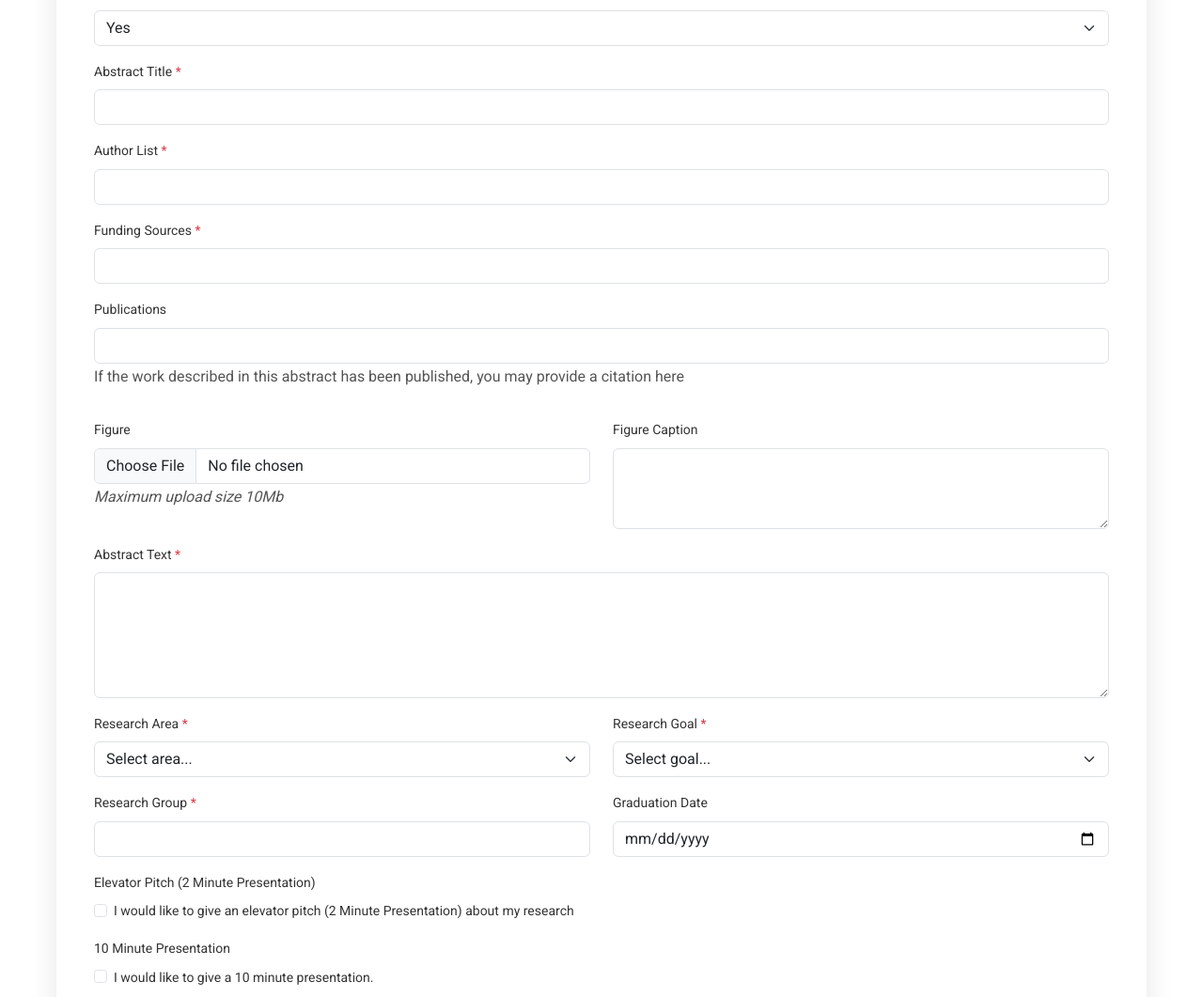
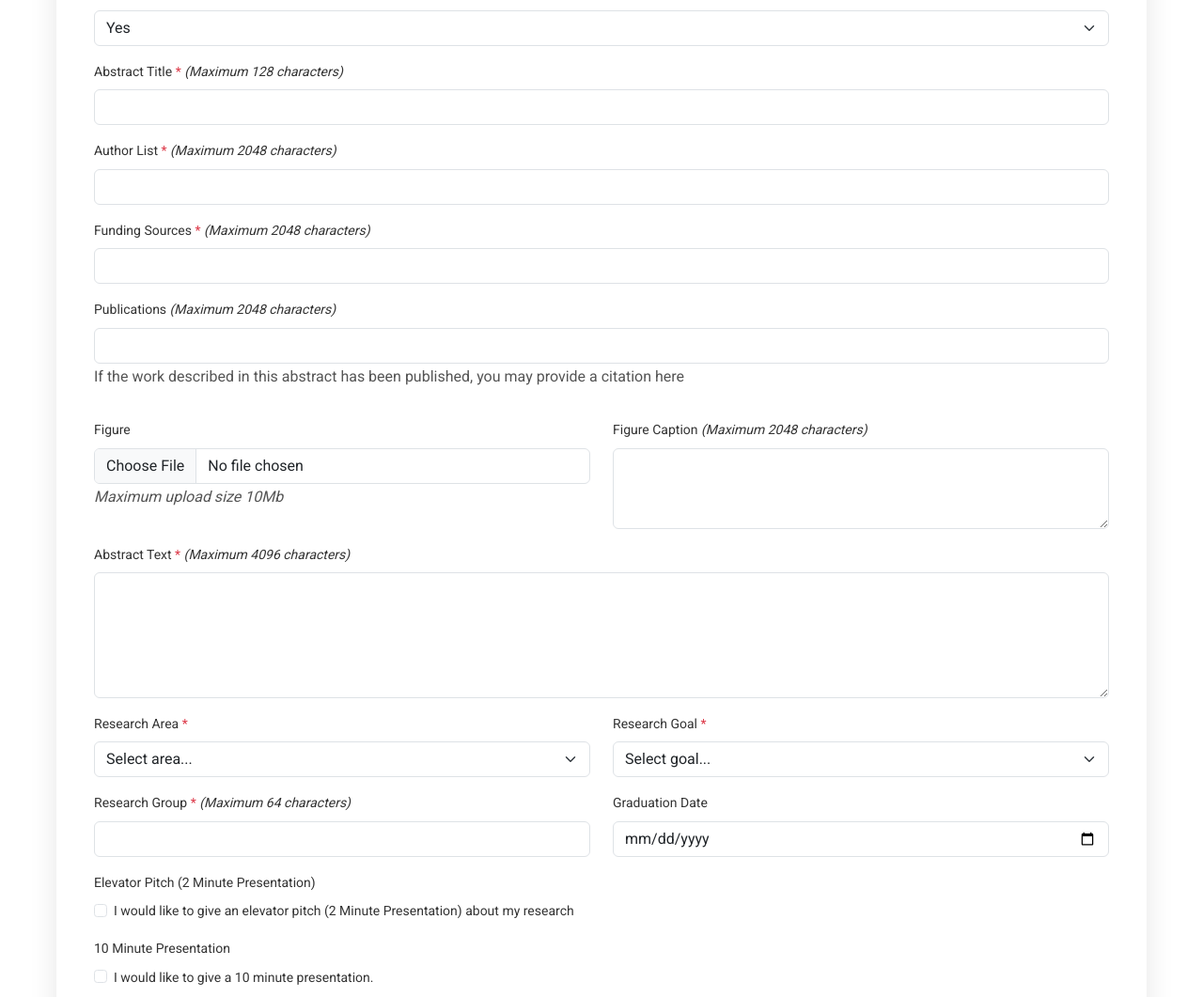
Before and after one commit to iQuISE/quarc-website, a Django app: template conference/templates/registration_abstract.html in a window 1280 px wide. Shown: the part 743-1804 px from the top of the page at 94% size. Run offline with Django 4.2, Linux system fonts and the light colour scheme; the template is opened without the code that fills it: values that come from a table or form of the project are taken from there, others are empty.

Commit message:
Explicitly state and increaes character limits

```diff
--- a/conference/models.py
+++ b/conference/models.py
@@ -100,12 +100,12 @@ class ResearchGoal(models.Model):
 class Abstract(models.Model):
     attendee = models.ForeignKey(Attendee, on_delete=models.CASCADE)
     title = models.CharField(max_length=128, blank=False)
-    author_list = models.CharField(max_length=512, blank=False)
-    funding_sources = models.CharField(max_length=512, blank=False)
-    publications = models.CharField(max_length=512, blank=True)
+    author_list = models.CharField(max_length=2048, blank=False)
+    funding_sources = models.CharField(max_length=2048, blank=False)
+    publications = models.CharField(max_length=2048, blank=True)
     figure = models.ImageField(upload_to='abstract_figures', blank=True)
-    figure_caption = models.CharField(max_length=512, blank=True)
-    abstract = models.CharField(max_length=2048, blank=False)
+    figure_caption = models.CharField(max_length=2048, blank=True)
+    abstract = models.CharField(max_length=4096, blank=False)
     seeking_internships = models.BooleanField(null=False)
     seeking_positions = models.BooleanField(null=False)
     elevator_pitch = models.BooleanField(null=False)
--- a/conference/templates/registration_abstract.html
+++ b/conference/templates/registration_abstract.html
@@ -64,25 +64,25 @@
 		{% endif %}
 		<div class="row mb-3">
             <div class="col-md-12">
-				<label for="id_title" class="form-label">Abstract Title <span class="text-danger">*</span></label>
+				<label for="id_title" class="form-label">Abstract Title <span class="text-danger">*</span> <i>(Maximum 128 characters)</i></label>
 				<input type="text" class="form-control" id="id_title" name="title" value="{{abstract_form.instance.title}}" required>
             </div>
         </div>
 		<div class="row mb-3">
             <div class="col-md-12">
-				<label for="id_author_list" class="form-label">Author List <span class="text-danger">*</span></label>
+				<label for="id_author_list" class="form-label">Author List <span class="text-danger">*</span> <i>(Maximum 2048 characters)</i></label>
 				<input type="text" class="form-control" id="id_author_list" name="author_list" value="{{abstract_form.instance.author_list}}" required>
             </div>
         </div>
 		<div class="row mb-3">
             <div class="col-md-12">
-				<label for="id_funding_sources" class="form-label">Funding Sources <span class="text-danger">*</span></label>
+				<label for="id_funding_sources" class="form-label">Funding Sources <span class="text-danger">*</span> <i>(Maximum 2048 characters)</i></label>
 				<input type="text" class="form-control" id="id_funding_sources" name="funding_sources" value="{{abstract_form.instance.funding_sources}}" required>
             </div>
         </div>
 		<div class="row mb-3">
             <div class="col-md-12">
-				<label for="id_publications" class="form-label">Publications</label>
+				<label for="id_publications" class="form-label">Publications <i>(Maximum 2048 characters)</i></label>
 				<input type="text" class="form-control" id="id_publications" name="publications" value="{{abstract_form.instance.publications}}">
 				<p>If the work described in this abstract has been published, you may provide a citation here</p>
             </div>
@@ -94,13 +94,13 @@
 				<p><i>Maximum upload size 10Mb</i></p>
             </div>
             <div class="col-md-6">
-				<label for="id_figure_caption" class="form-label">Figure Caption</label>
+				<label for="id_figure_caption" class="form-label">Figure Caption <i>(Maximum 2048 characters)</i></label>
 				<textarea class="form-control" id="id_figure_caption" name="figure_caption" rows="3">{{abstract_form.instance.figure_caption}}</textarea>
             </div>
         </div>
 		<div class="row mb-3">
             <div class="col-md-12">
-				<label for="id_abstract" class="form-label">Abstract Text <span class="text-danger">*</span></label>
+				<label for="id_abstract" class="form-label">Abstract Text <span class="text-danger">*</span> <i>(Maximum 4096 characters)</i></label>
 				<textarea class="form-control" id="id_abstract" name="abstract" rows="5" required>{{abstract_form.instance.abstract}}</textarea>
             </div>
         </div>
@@ -131,7 +131,7 @@
 		</div>
 		<div class="row mb-3">
             <div class="col-md-6">
-				<label for="id_research_group" class="form-label">Research Group <span class="text-danger">*</span></label>
+				<label for="id_research_group" class="form-label">Research Group <span class="text-danger">*</span> <i>(Maximum 64 characters)</i></label>
 				<input type="text" class="form-control" id="id_research_group" name="research_group" value="{{abstract_form.instance.research_group}}" required>
             </div>
             <div class="col-md-6">
```
